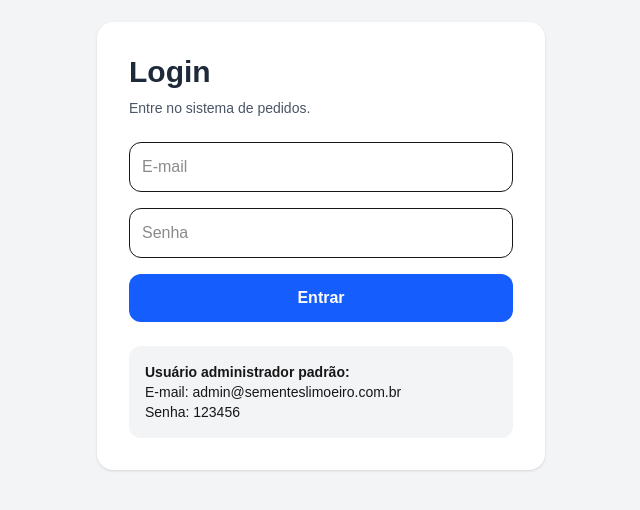
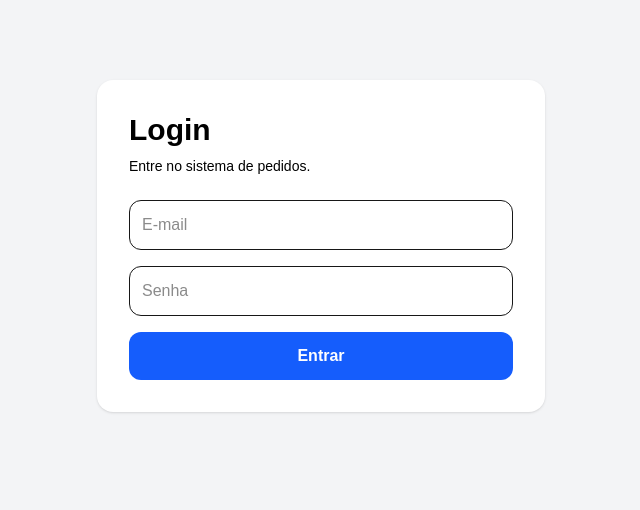
Before and after one commit to antoniopsousa14/sistema-pedidos-limoeiro, a Next.js app: page / in a window 1280 px wide. Shown: the part 154-664 px from the top of the page, without its empty margins (319-959 px from the left). Built offline with nearby package versions, Linux system fonts and the light colour scheme.

Commit message:
ajuste visual login

```diff
--- a/app/page.tsx
+++ b/app/page.tsx
@@ -614,8 +614,8 @@ export default function Home() {
     return (
       <main className="flex min-h-screen items-center justify-center bg-gray-100 p-6">
         <div className="w-full max-w-md rounded-2xl bg-white p-8 shadow">
-          <h1 className="mb-2 text-3xl font-bold text-gray-800">Login</h1>
-          <p className="mb-6 text-sm text-gray-600">
+          <h1 className="mb-2 text-3xl font-bold text-black">Login</h1>
+          <p className="mb-6 text-sm text-black">
             Entre no sistema de pedidos.
           </p>
 
@@ -641,13 +641,7 @@ export default function Home() {
               Entrar
             </button>
           </div>
-
-          <div className="mt-6 rounded-xl bg-gray-100 p-4 text-sm">
-            <p className="font-semibold">Usuário administrador padrão:</p>
-            <p>E-mail: admin@sementeslimoeiro.com.br</p>
-            <p>Senha: 123456</p>
-          </div>
-        </div>
+                </div>
       </main>
     );
   }
@@ -659,7 +653,7 @@ export default function Home() {
           <div className="mx-auto flex max-w-7xl items-center justify-between px-6 py-4">
             <div>
               <h1 className="text-2xl font-bold">Sistema de Pedidos</h1>
-              <p className="text-sm text-gray-600">
+              <p className="text-sm text-black">
                 Usuário: {usuarioLogado.nome} ({usuarioLogado.tipo})
               </p>
             </div>
@@ -692,7 +686,7 @@ export default function Home() {
                   className="rounded-2xl bg-white p-6 text-left shadow transition hover:-translate-y-1"
                 >
                   <h3 className="text-xl font-bold">Cadastrar novo pedido</h3>
-                  <p className="mt-2 text-sm text-gray-600">
+                  <p className="mt-2 text-sm text-black">
                     Criar um novo pedido de venda.
                   </p>
                 </button>
@@ -702,7 +696,7 @@ export default function Home() {
                   className="rounded-2xl bg-white p-6 text-left shadow transition hover:-translate-y-1"
                 >
                   <h3 className="text-xl font-bold">Conferir pedidos</h3>
-                  <p className="mt-2 text-sm text-gray-600">
+                  <p className="mt-2 text-sm text-black">
                     Visualizar pedidos já cadastrados.
                   </p>
                 </button>
@@ -712,7 +706,7 @@ export default function Home() {
                   className="rounded-2xl bg-white p-6 text-left shadow transition hover:-translate-y-1"
                 >
                   <h3 className="text-xl font-bold">Clientes</h3>
-                  <p className="mt-2 text-sm text-gray-600">
+                  <p className="mt-2 text-sm text-black">
                     Cadastrar e consultar clientes.
                   </p>
                 </button>
@@ -723,7 +717,7 @@ export default function Home() {
                     className="rounded-2xl bg-white p-6 text-left shadow transition hover:-translate-y-1"
                   >
                     <h3 className="text-xl font-bold">Usuários</h3>
-                    <p className="mt-2 text-sm text-gray-600">
+                    <p className="mt-2 text-sm text-black">
                       Gerenciar usuários do sistema.
                     </p>
                   </button>
```
